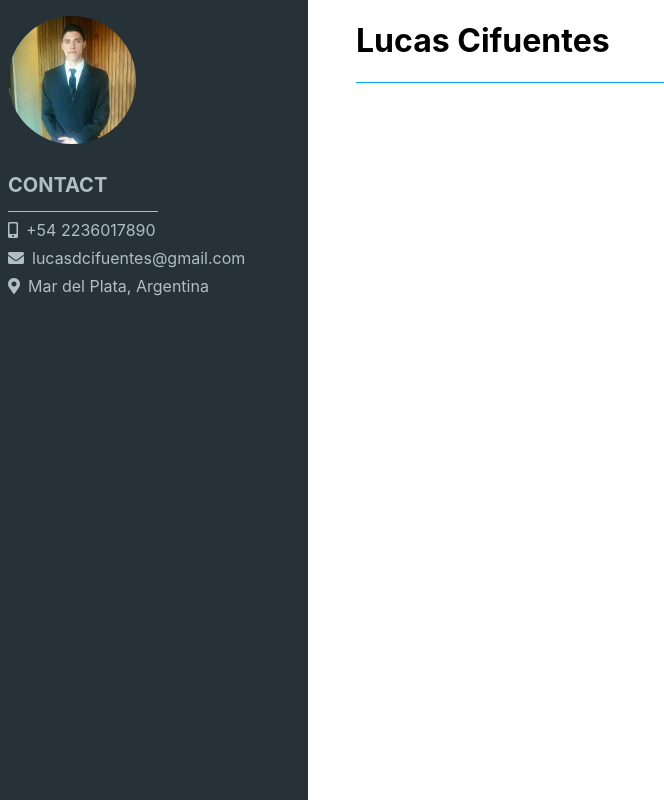
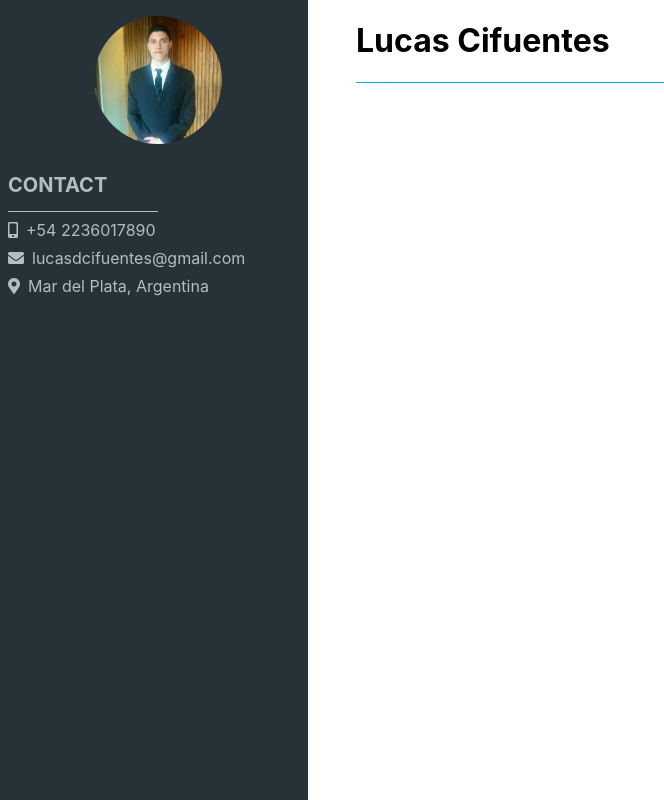
Before and after one commit to Lucas-Cifuentes/My-Resume, a React (Create React App) app: page / in a window 1280 px wide. Shown: the whole page, without its empty margins (0-664 px from the left). Built offline with nearby package versions, Linux system fonts and the light colour scheme.

Commit message:
change margin to image component

```diff
--- a/src/components/Image.js
+++ b/src/components/Image.js
@@ -3,10 +3,9 @@ import photo from "../assets/photo.jpg";
 import styled from "styled-components"
 
 const ImageStyled = styled.img`
-  margin-top: 1rem;
-  margin-bottom: 1rem;
   width: 8rem;
   border-radius: 50%;
+  margin: 1rem auto;
 `
 
 const Image = () => <ImageStyled src={photo} alt="photo"/>
```
